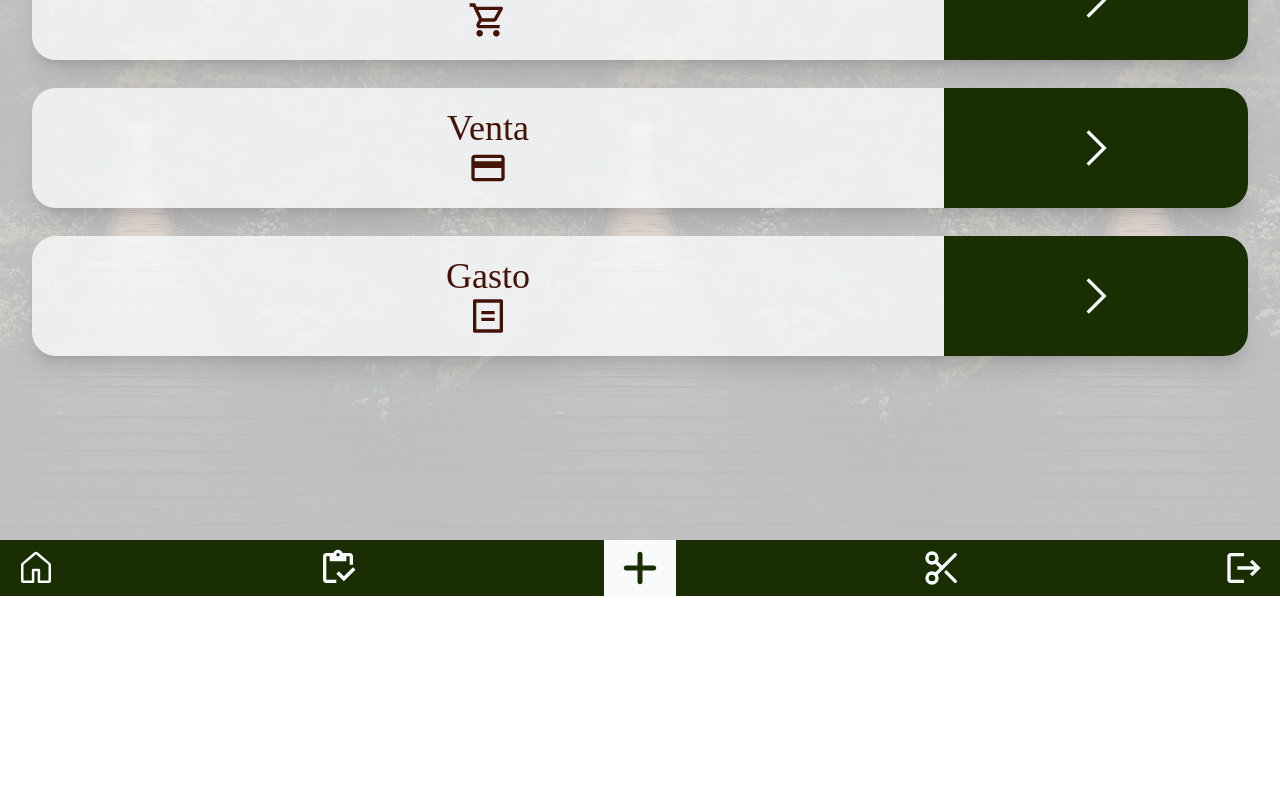
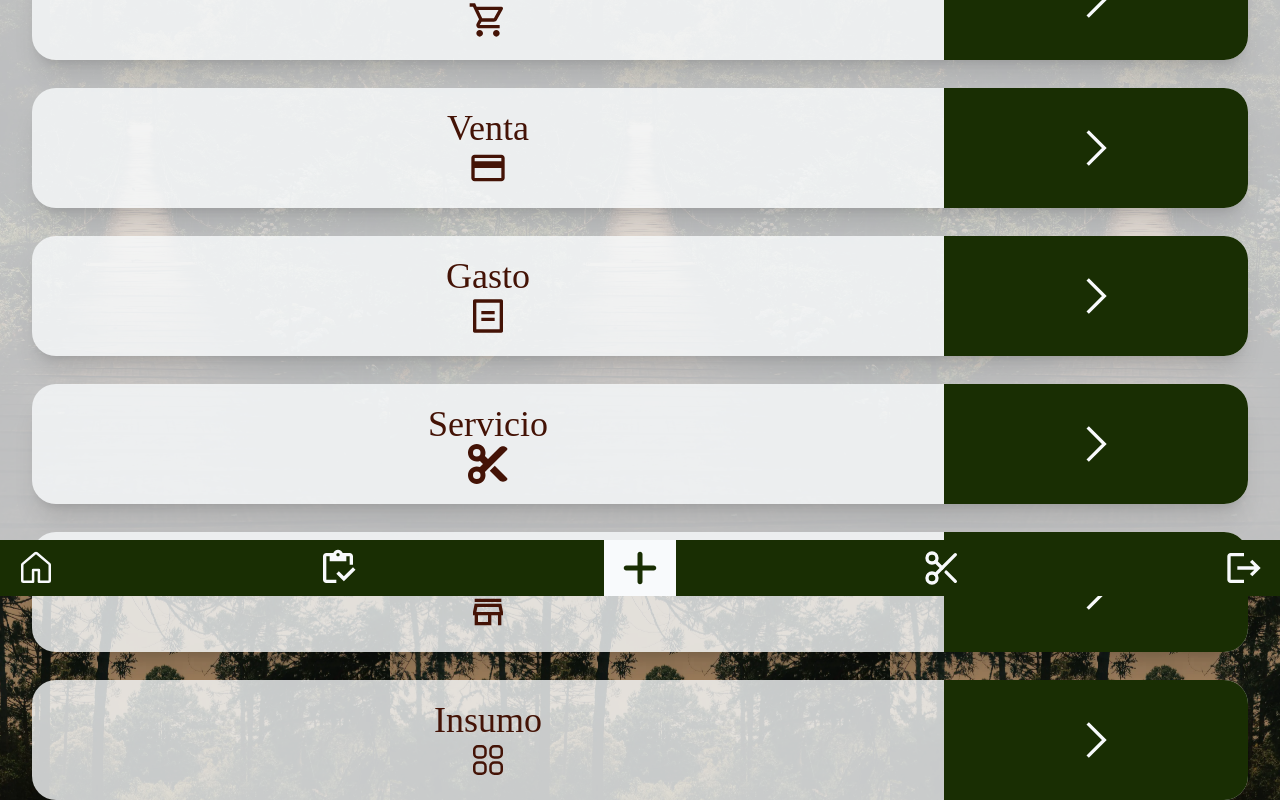
Before and after one commit to La-Galeria/la-galeria-app, a Next.js app: page /nuevo in a window 1280 px wide. Shown: the part 204-1004 px from the top of the page. Before the commit the page ends 800 px from the top, so only its background shows below. Built offline with nearby package versions, Linux system fonts and the light colour scheme.

Commit message:
feat: add service, product and asset buttons to 'add new' page

```diff
--- a/src/app/(app)/nuevo/page.tsx
+++ b/src/app/(app)/nuevo/page.tsx
@@ -1,7 +1,9 @@
 import ItemsList from "@/components/atoms/itemsList";
 import PageTitle from "@/components/atoms/pageTitle";
 import SubmoduleLink from "@/components/molecules/submoduleLink";
-import { MdCreditCard, MdOutlineShop, MdOutlineShoppingCart } from "react-icons/md";
+import { FaScissors } from "react-icons/fa6";
+import { HiOutlineSquares2X2 } from "react-icons/hi2";
+import { MdCreditCard, MdOutlineShop, MdOutlineShoppingCart, MdOutlineStore } from "react-icons/md";
 import { RiBillLine } from "react-icons/ri";
 
 export default function Page() {
@@ -12,6 +14,9 @@ export default function Page() {
         <SubmoduleLink route="/nuevo/compra" text="Compra" InnerIcon={MdOutlineShoppingCart} />
         <SubmoduleLink route="/nuevo/venta" text="Venta" InnerIcon={MdCreditCard} />
         <SubmoduleLink route="/nuevo/gasto" text="Gasto" InnerIcon={RiBillLine} />
+        <SubmoduleLink route="/nuevo/servicio" text="Servicio" InnerIcon={FaScissors} />
+        <SubmoduleLink route="/nuevo/producto" text="Producto" InnerIcon={MdOutlineStore} />
+        <SubmoduleLink route="/inventario/insumos" text="Insumo" InnerIcon={HiOutlineSquares2X2} />
       </ItemsList>
     </>
   );
```
